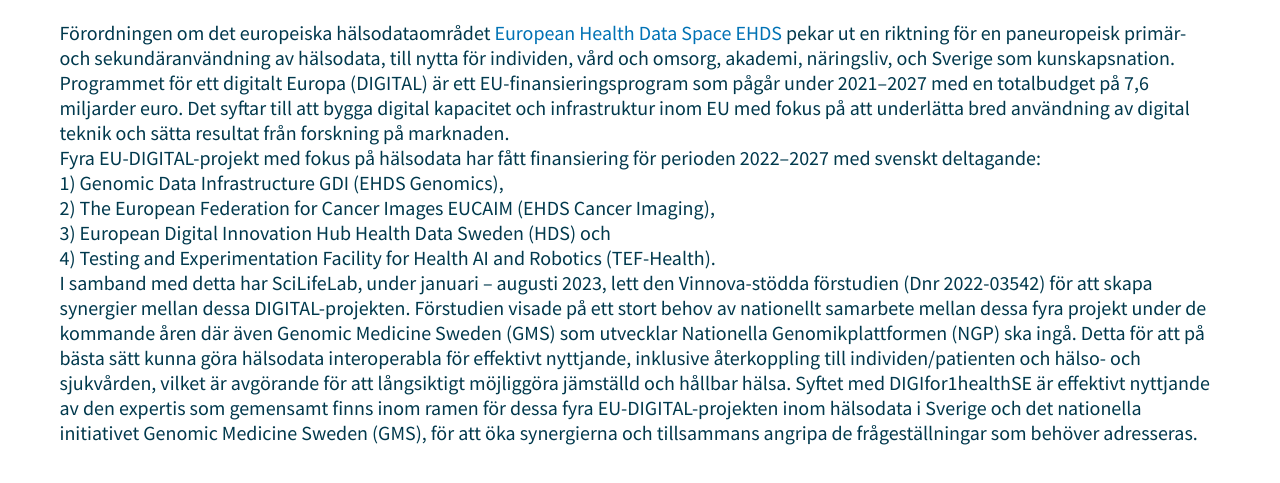
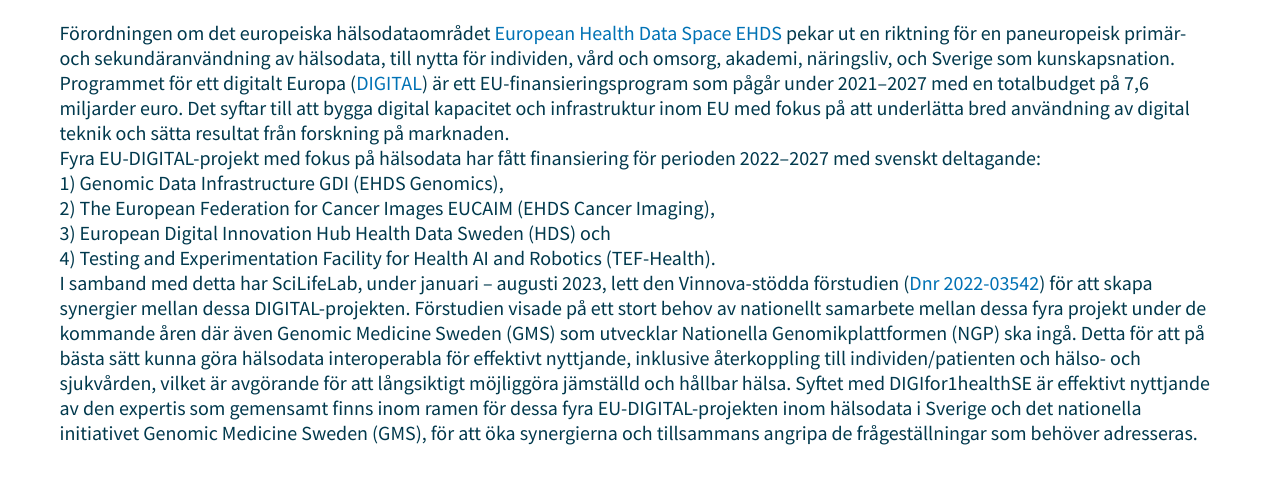
Before and after one commit to ScilifelabDataCentre/DIGIfor1Health_web, a Jekyll site: the page built from index.html, in a window 1280 px wide, cut to the strip 385-868 px from the top of the page. Built offline with Jekyll 4.4.1, drawn with Linux system fonts in a browser that asks for light colours; a script that is not in the unit is left out; the list of posts is cut into pages by our own code; part of the change alters nothing that is shown.

```diff
--- a/index.html
+++ b/index.html
@@ -3,14 +3,15 @@ layout: home
 ---
 
 Förordningen om det europeiska hälsodataområdet <a href="https://health.ec.europa.eu/ehealth-digital-health-and-care/european-health-data-space_sv">European Health Data Space EHDS</a> pekar ut en riktning
-för en paneuropeisk primär- och sekundäranvändning av hälsodata, till nytta för individen, vård och omsorg, akademi, näringsliv, och Sverige som kunskapsnation. Programmet för ett digitalt Europa (DIGITAL)
+för en paneuropeisk primär- och sekundäranvändning av hälsodata, till nytta för individen, vård och omsorg, akademi, näringsliv, och Sverige som kunskapsnation.
+Programmet för ett digitalt Europa (<a href="https://digital-strategy.ec.europa.eu/en/library/digital-europe-more-competitive-autonomous-and-sustainable-europe-brochure">DIGITAL</a>)
 är ett EU-finansieringsprogram som pågår under 2021–2027 med en totalbudget på 7,6 miljarder euro. Det syftar till att bygga digital kapacitet och infrastruktur inom EU med fokus på att underlätta
 bred användning av digital teknik och sätta resultat från forskning på marknaden. <br>Fyra EU-DIGITAL-projekt med fokus på hälsodata har fått finansiering för perioden 2022–2027 med svenskt deltagande: <br>
 1) Genomic Data Infrastructure GDI (EHDS Genomics), <br>
 2) The European Federation for Cancer Images EUCAIM (EHDS Cancer Imaging), <br>
 3) European Digital Innovation Hub Health Data Sweden (HDS) och <br>
 4) Testing and Experimentation Facility for Health AI and Robotics (TEF-Health). <br>
-I samband med detta har SciLifeLab, under januari – augusti 2023, lett den Vinnova-stödda förstudien (Dnr 2022-03542) för att skapa synergier mellan dessa DIGITAL-projekten.
+I samband med detta har SciLifeLab, under januari – augusti 2023, lett den Vinnova-stödda förstudien (<a href="https://www.vinnova.se/p/for-effektivt-och-hallbart-nyttjande-av-halsodata-genom-integrering-av-digital-projekten-i-sverige/?_t_id=bg624RHslRuoHiqzodAX4w%3d%3d&_t_uuid=Kf-e5buyTzesNvtD_Kb2gA&_t_q=h%c3%a4lsodata&_t_tags=language%3asv%2csiteid%3a6a0eda26-a5be-4f47-a778-b9393a63f812%2candquerymatch&_t_hit.id=Vinnova_Models_Pages_ProjectPage/_1fa19ef1-50ac-4568-830e-4eada5c0bbd6_sv&_t_hit.pos=17">Dnr 2022-03542</a>) för att skapa synergier mellan dessa DIGITAL-projekten.
 Förstudien visade på ett stort behov av nationellt samarbete mellan dessa fyra projekt under de kommande åren där även Genomic Medicine Sweden (GMS) som utvecklar Nationella Genomikplattformen (NGP) ska ingå.
 Detta för att på bästa sätt kunna göra hälsodata interoperabla för effektivt nyttjande, inklusive återkoppling till individen/patienten och hälso- och sjukvården, vilket är avgörande
 för att långsiktigt möjliggöra jämställd och hållbar hälsa. Syftet med DIGIfor1healthSE är effektivt nyttjande av den expertis som gemensamt finns inom ramen för dessa fyra EU-DIGITAL-projekten
```
